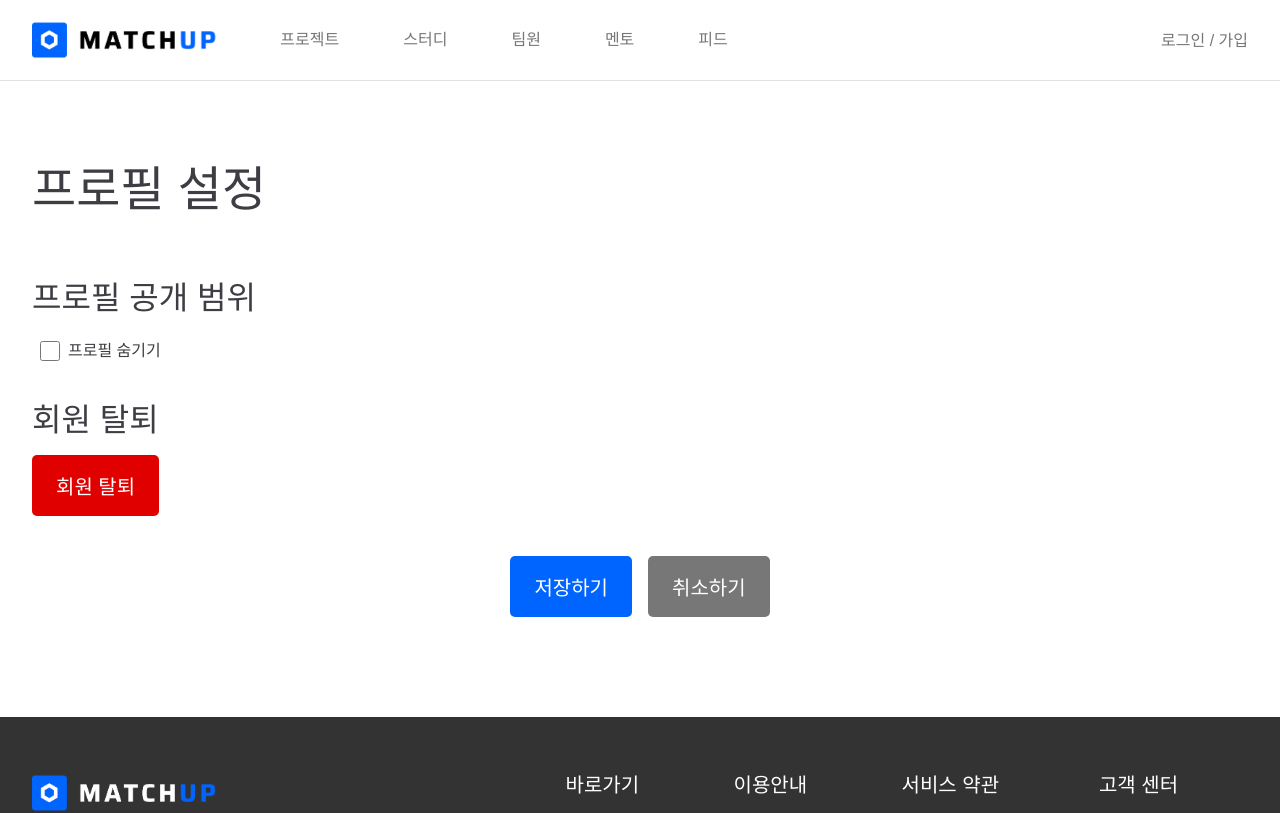
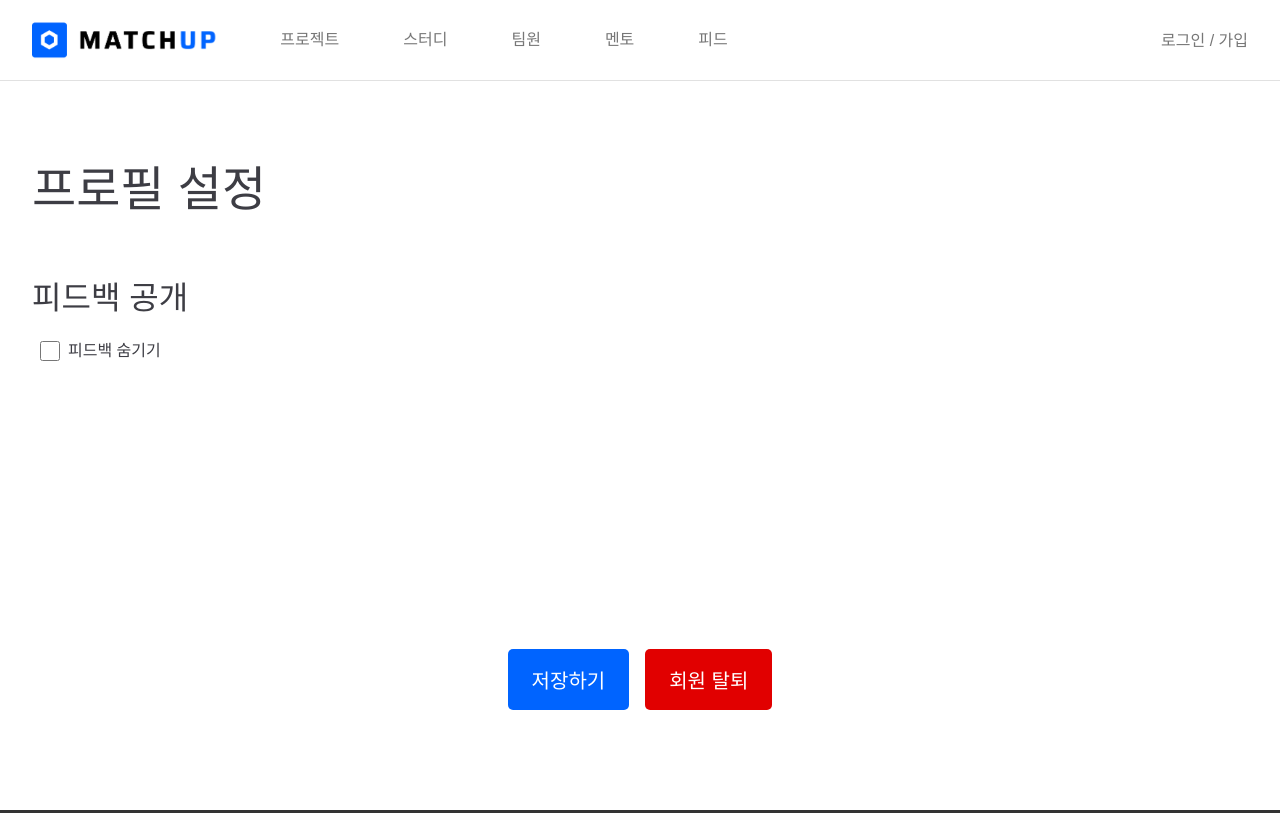
Before and after one commit to SWM14-HumanError/Match-Up-Frontend, a React (Vite) app: page /profile/settings in a window 1280 px wide. Shown: the top 813 px of the page. Built offline with nearby package versions, Linux system fonts and the light colour scheme; a web font is replaced by a local one.

Commit message:
Feat: 프로필 숨기기 -> 피드백 숨기기로 변경

```diff
--- a/src/pages/ProfilePage/ProfileSetting.tsx
+++ b/src/pages/ProfilePage/ProfileSetting.tsx
@@ -6,7 +6,7 @@ import Api from '../../constant/Api.ts';
 
 import '../../styles/MainProjectPage.scss';
 
-function TermsOfService() {
+function ProfileSetting() {
   function saveSettings() {
     Api.fetch('/api/v1//profile/feedbacks/hide', 'PUT')
       .then(async res => {
@@ -40,18 +40,17 @@ function TermsOfService() {
       <div className='main_layout'>
         <h1>프로필 설정</h1>
 
-        <h2>프로필 공개 범위</h2>
+        <h2>피드백 공개</h2>
         <label>
           <input type='checkbox'/>
-          <span>프로필 숨기기</span>
+          <span>피드백 숨기기</span>
         </label>
 
-        <h2>회원 탈퇴</h2>
-        <button className='danger' onClick={deleteAccount}>회원 탈퇴</button>
+        {Array.from({length: 10}).map(_ => (<br/>))}
 
         <div className='submit_button_layout'>
           <button onClick={saveSettings}>저장하기</button>
-          <button className='cancel'>취소하기</button>
+          <button className='danger' onClick={deleteAccount}>회원 탈퇴</button>
         </div>
       </div>
 
@@ -60,4 +59,4 @@ function TermsOfService() {
   );
 }
 
-export default TermsOfService;
+export default ProfileSetting;
```
